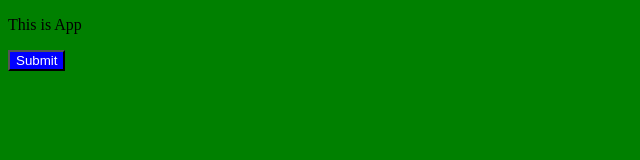
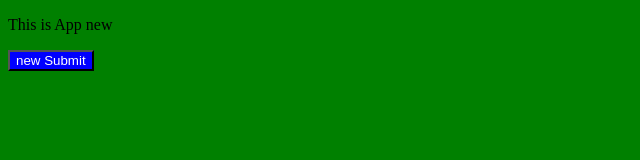
Before and after one commit to nhut46822/testGit5, a plain HTML site: page index.html in a window 1280 px wide. Shown: the whole page, without its empty margins (0-640 px from the left). Drawn offline with Linux system fonts and the light colour scheme.

Commit message:
update index file html new

```diff
--- a/index.html
+++ b/index.html
@@ -9,7 +9,7 @@
     <link rel="stylesheet" href="index2.css">
 </head>
 <body>
-    <p>This is App</p>
-    <button>Submit</button>
+    <p>This is App new</p>
+    <button>new Submit</button>
 </body>
 </html>
```
